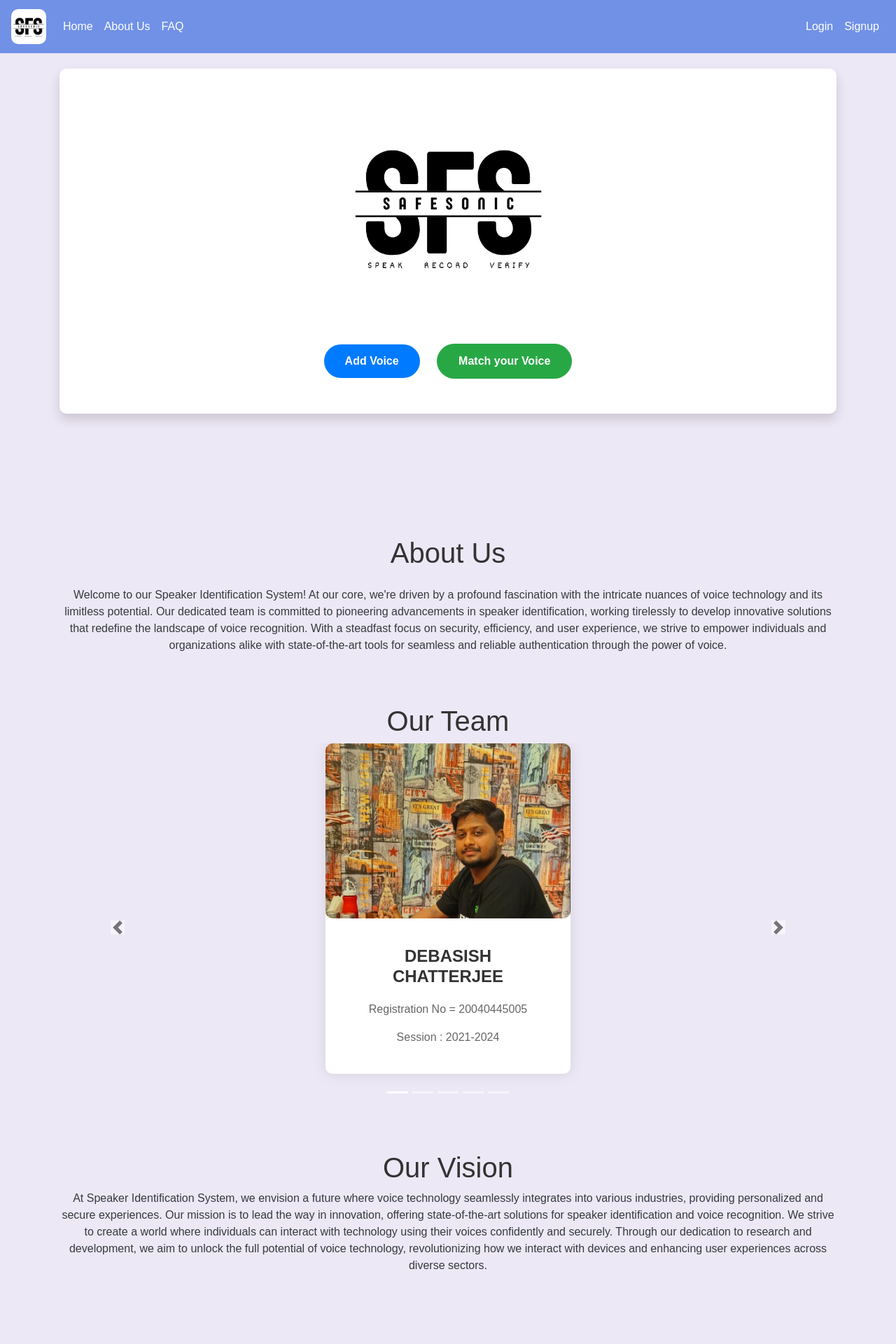
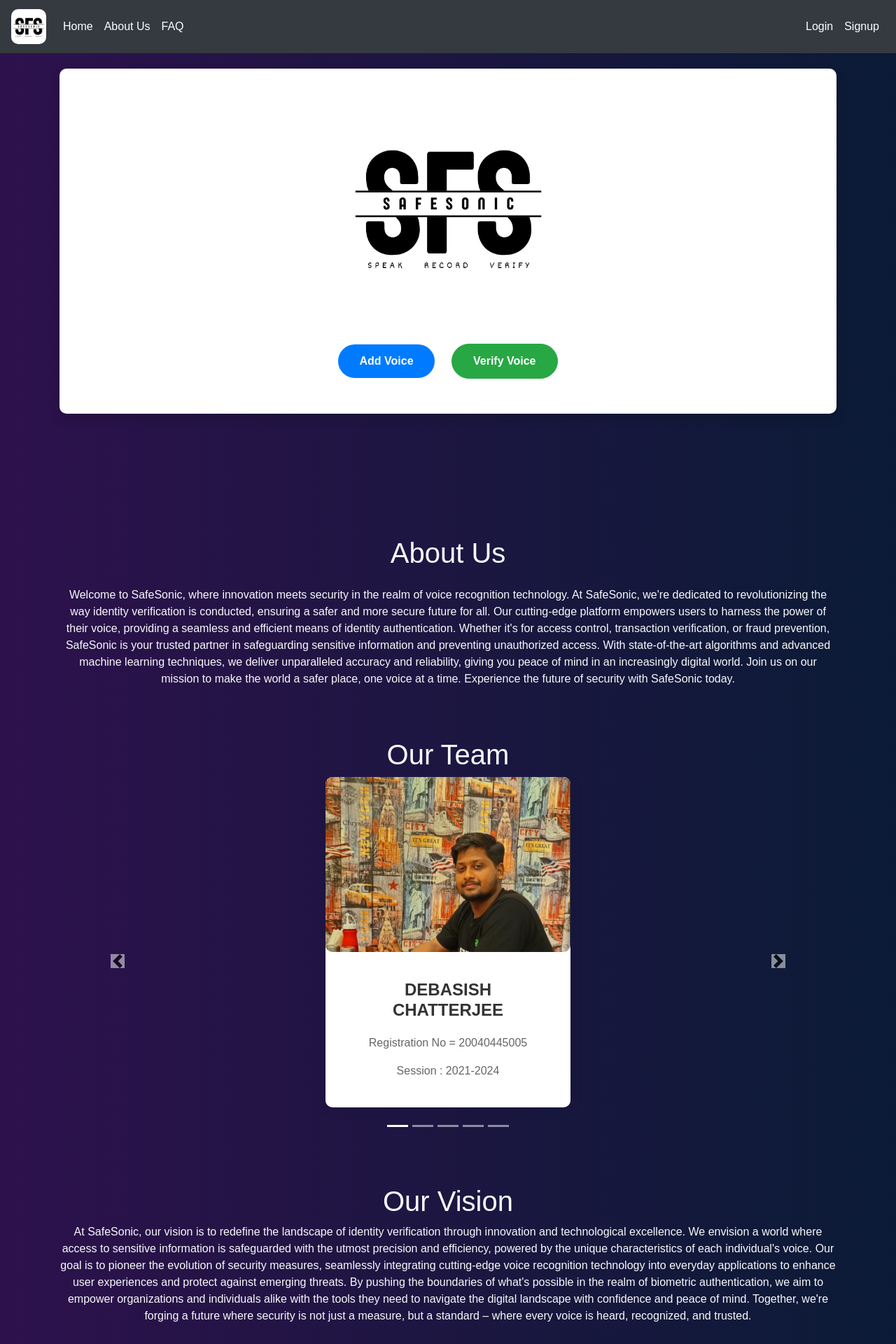
Before and after one commit to debasish1224/SafeSonic-Speaker_identification_System, a Flask app: page / in a window 1280 px wide. Shown: the top 1920 px of the page at 70% size. Run offline with Flask 3, Linux system fonts and the light colour scheme; some libraries are stand-ins or nearby versions.

Commit message:
Whole UI has been changed

```diff
--- a/app.py
+++ b/app.py
@@ -97,13 +97,13 @@
                         rate=RATE, input=True, input_device_index=index,
                         frames_per_buffer=CHUNK)  # Opening audio stream for recording
     print("Recording started")
-    socketio.emit('message', 'Test Recording Started....')  # Emitting a completion message
+    socketio.emit('message', 'Voice Recording Started For Verification....')  # Emitting a completion message
     Recordframes = []  # Initializing list to store audio frames
     for i in range(0, int(RATE / CHUNK * RECORD_SECONDS)):
         data = stream.read(CHUNK)  # Reading audio data from stream
         Recordframes.append(data)  # Appending audio data to list
     print("Recording stopped")
-    socketio.emit('message', 'Test Recording completed.')  # Emitting a completion message
+    socketio.emit('message', 'Voice Recording completed.')  # Emitting a completion message
     stream.stop_stream()  # Stopping audio stream
     stream.close()  # Closing audio stream
     audio.terminate()  # Terminating PyAudio object
@@ -232,7 +232,7 @@
     source = "D:\\SpeakerIdentificationSystem\\website\\training_set\\"  # Setting path to training data
     dest = "D:\\SpeakerIdentificationSystem\\website\\trained_models\\"  # Setting path to save trained models
     train_file = "D:\\SpeakerIdentificationSystem\\website\\training_set_addition.txt"  # Setting path to training file list
-    socketio.emit('message', 'Adding Started.....')
+    socketio.emit('message', 'Voice Addition Started into the Database....')
     file_paths = open(train_file, 'r')  # Opening training file list
     count = 1  # Initializing count
     features = np.asarray(())  # Initializing array to store features
@@ -268,7 +268,7 @@
         if os.path.isfile(file_path):
             os.remove(file_path)
             print("Deleted:", file_path)
-    socketio.emit('message', 'Added Successfully.....')
+    socketio.emit('message', 'Voice Added Successfully into the Database.')
 
 
 
@@ -335,7 +335,7 @@
     if request.method == 'POST':
         record_audio_train()
         # Instead of returning a plain string, return a JSON response with a message
-        return jsonify({'message': 'Audio recorded successfully'})
+        return jsonify({'message': 'Voice recorded successfully'})
     return render_template('record_train.html')
 
 
@@ -348,7 +348,7 @@
             return jsonify({'message': 'No recordings found. Please record your Voice first.'}),400
         # Check if training file is empty
         if os.path.getsize(train_file_path) == 0:
-            return jsonify({'message': 'No training recordings found. Please record your Voice first.'}),400
+            return jsonify({'message': 'No Voice recordings found. Please record your Voice first.'}),400
         train_model()
         return jsonify({'message': 'Voice Added successfully'})
     return render_template('record_train.html')
@@ -381,7 +381,7 @@
 def record_test():
     if request.method == 'POST':
         record_audio_test()
-        return jsonify({'message': 'Audio recorded for testing successfully'})
+        return jsonify({'message': 'Voice recorded for verification successfully'})
     return render_template('record_test.html')
 
 
@@ -425,10 +425,10 @@
         # Rename the model file
         os.rename(old_model_path, new_model_path)
         # Return a success message
-        return jsonify({'message': f'Model {old_name} renamed to {new_name} successfully'})
+        return jsonify({'message': f'Voice Identity {old_name} renamed to {new_name} successfully'})
     except FileNotFoundError:
         # If the old model file doesn't exist, return an error message
-        return jsonify({'message': f'Model {old_name} not found'}), 404
+        return jsonify({'message': f'Voice Identity {old_name} not found'}), 404
 
 @app.route('/delete_model', methods=['POST'])
 def delete_model():
@@ -443,10 +443,10 @@
         os.remove(model_path)
         # Return a success message and the updated list of models
         models = get_trained_models()
-        return jsonify({'message': f'Model {model_name} deleted successfully', 'models': models})
+        return jsonify({'message': f'Voice Identity {model_name} deleted successfully', 'models': models})
     except FileNotFoundError:
         # If the model file doesn't exist, return an error message
-        return jsonify({'message': f'Model {model_name} not found'}), 404
+        return jsonify({'message': f'Voice Identity {model_name} not found'}), 404
 
 @app.route('/signup', methods=['POST'])
 def signup():
--- a/static/css/styles.css
+++ b/static/css/styles.css
@@ -1,6 +1,7 @@
 body {
-    font-family: Arial, sans-serif;
-    background-color: #EDE8F5;
+    font-family: 'Arial', sans-serif;
+    background: linear-gradient(to right, #2d114c, #0b1b36);
+    color: #140e33;
     margin: 0;
     padding: 0;
     text-align: center;
--- a/static/js/script.js
+++ b/static/js/script.js
@@ -445,7 +445,7 @@
         // console.log("User logged in, navigating to record train page");
     } else {
         // User is not logged in, display an alert and open the login modal
-        alert("Please log in to access this feature.");
+        // alert("Please log in to access this feature.");
         $('#loginModal').modal('show'); // Open the login modal
     }
 }
@@ -457,7 +457,7 @@
         // console.log("User logged in, navigating to record train page");
     } else {
         // User is not logged in, display an alert and open the login modal
-        alert("Please log in to access this feature.");
+        // alert("Please log in to access this feature.");
         $('#loginModal').modal('show'); // Open the login modal
     }
 }
--- a/templates/dashboard.html
+++ b/templates/dashboard.html
@@ -10,7 +10,7 @@
 
     <style>
         body {
-            background-color: #ede8f5; /* Change background color */
+            background: linear-gradient(to right, #2d114c, #0b1b36);
         }
         /* Adjust search input and button */
         .search-container {
--- a/templates/index.html
+++ b/templates/index.html
@@ -14,7 +14,7 @@
 </head>
 
 <body>
-    <nav class="navbar navbar-expand-lg fixed-top >
+    <nav class="navbar navbar-expand-lg fixed-top bg-dark >
         <div class=" container-fluid">
         <a class="navbar-brand text-white" href="#">
             <b>
@@ -22,8 +22,9 @@
 
             </b>
         </a>
-        <button class="navbar-toggler ml-auto custom-toggler" type="button" data-toggle="collapse" data-target="#navbarSupportedContent"
-            aria-controls="navbarSupportedContent" aria-expanded="false" aria-label="Toggle navigation">
+        <button class="navbar-toggler ml-auto custom-toggler" type="button" data-toggle="collapse"
+            data-target="#navbarSupportedContent" aria-controls="navbarSupportedContent" aria-expanded="false"
+            aria-label="Toggle navigation">
             <span class="navbar-toggler-icon"></span>
         </button>
         <div class="collapse navbar-collapse" id="navbarSupportedContent">
@@ -142,18 +143,18 @@
                     <form action="\signup" method="post" id="signupForm">
                         <div class="form-group">
 
-                            <input type="text" class="form-control" id="signupFirstName" name="signupFirstName" placeholder="First Name"
-                                required>
+                            <input type="text" class="form-control" id="signupFirstName" name="signupFirstName"
+                                placeholder="First Name" required>
                         </div>
                         <div class="form-group">
 
-                            <input type="text" class="form-control" id="signupLastName" name="signupLastName" placeholder="Last Name"
-                                required>
+                            <input type="text" class="form-control" id="signupLastName" name="signupLastName"
+                                placeholder="Last Name" required>
                         </div>
                         <div class="form-group">
 
-                            <input type="email" class="form-control" id="signupEmail" name="signupEmail" placeholder="Enter email"
-                                required>
+                            <input type="email" class="form-control" id="signupEmail" name="signupEmail"
+                                placeholder="Enter email" required>
                         </div>
                         <div class="form-group">
 
@@ -211,12 +212,12 @@
         <div class="card shadow">
             <div class="card-body">
                 <b>
-                    <img src="/static/SafeSonic_Logo.png" alt="Your Logo" height="30%" width="30%" />
+                    <img src="/static/SafeSonic_Logo.png" alt="SafeSonic Logo" height="30%" width="30%" />
 
                 </b>
                 <br>
                 <a id="logincheck" class="btn btn-primary" title="Click to add voice">Add Voice</a>
-                <a id="logincheck2" class="btn btn-success" title="Click to verify your voice ">Match your Voice</a>
+                <a id="logincheck2" class="btn btn-success" title="Click to verify your voice ">Verify Voice</a>
 
             </div>
         </div>
@@ -230,22 +231,23 @@
     <div id="about-us">
         <br>
         <br>
-        <div class="container mt-2 text-dark">
-            <h1 class="mb-4">About Us</h1>
+        <div class="container mt-2 text-light">
+            <h1 class="mb-4 text-light" style="font-style:bold;">About Us</h1>
 
             <p>
-                Welcome to our Speaker Identification System! At our core, we're driven by a profound fascination with
-                the
-                intricate nuances of voice technology and its limitless potential. Our dedicated team is committed to
-                pioneering advancements in speaker identification, working tirelessly to develop innovative solutions
-                that
-                redefine the landscape of voice recognition. With a steadfast focus on security, efficiency, and user
-                experience, we strive to empower individuals and organizations alike with state-of-the-art tools for
-                seamless and reliable authentication through the power of voice.
+                Welcome to SafeSonic, where innovation meets security in the realm of voice recognition technology. At
+                SafeSonic, we're dedicated to revolutionizing the way identity verification is conducted, ensuring a
+                safer and more secure future for all. Our cutting-edge platform empowers users to harness the power of
+                their voice, providing a seamless and efficient means of identity authentication. Whether it's for
+                access control, transaction verification, or fraud prevention, SafeSonic is your trusted partner in
+                safeguarding sensitive information and preventing unauthorized access. With state-of-the-art algorithms
+                and advanced machine learning techniques, we deliver unparalleled accuracy and reliability, giving you
+                peace of mind in an increasingly digital world. Join us on our mission to make the world a safer place,
+                one voice at a time. Experience the future of security with SafeSonic today.
             </p>
             <br>
             <br>
-            <h1 class="mt-2">Our Team</h1>
+            <h1 class="mt-2 text-light" style="font-style:bold;">Our Team</h1>
 
             <div id="carouselExampleIndicators" class="carousel slide" data-bs-interval="3000" data-ride="carousel">
                 <ol class="carousel-indicators">
@@ -352,16 +354,18 @@
             <br>
             <br>
 
-            <h1 class="mt-2">Our Vision</h1>
+            <h1 class="mt-2 text-light" style="font-style:bold;">Our Vision</h1>
 
-            <p>
-                At Speaker Identification System, we envision a future where voice technology seamlessly integrates into
-                various industries, providing personalized and secure experiences. Our mission is to lead the way in
-                innovation, offering state-of-the-art solutions for speaker identification and voice recognition. We
-                strive to create a world where individuals can interact with technology using their voices confidently
-                and securely. Through our dedication to research and development, we aim to unlock the full potential
-                of voice technology, revolutionizing how we interact with devices and enhancing user experiences across
-                diverse sectors.
+            <p class="text-light">
+                At SafeSonic, our vision is to redefine the landscape of identity verification through innovation and
+                technological excellence. We envision a world where access to sensitive information is safeguarded with
+                the utmost precision and efficiency, powered by the unique characteristics of each individual's voice.
+                Our goal is to pioneer the evolution of security measures, seamlessly integrating cutting-edge voice
+                recognition technology into everyday applications to enhance user experiences and protect against
+                emerging threats. By pushing the boundaries of what's possible in the realm of biometric authentication,
+                we aim to empower organizations and individuals alike with the tools they need to navigate the digital
+                landscape with confidence and peace of mind. Together, we're forging a future where security is not just
+                a measure, but a standard – where every voice is heard, recognized, and trusted.
             </p>
             <br>
             <br>
@@ -369,20 +373,20 @@
     </div>
 
     <div id="faq" class="container mt-2">
-        <h1 class="mb-4 text-dark">FAQ</h1>
+        <h1 class="mb-4 text-light" style="font-style:bold;">FAQ</h1>
         <div class="accordion" id="faqAccordion">
             <!-- FAQ item 1 -->
             <div class="accordion-item">
                 <h5 class="accordion-header" id="headingOne">
                     <button class="accordion-button" type="button" data-toggle="collapse" data-target="#collapseOne"
                         aria-expanded="true" aria-controls="collapseOne">
-                        How does the Speaker Identification System work?
+                        How does the SafeSonic work?
                     </button>
                 </h5>
                 <div id="collapseOne" class="accordion-collapse collapse" aria-labelledby="headingOne"
                     data-parent="#faqAccordion">
                     <div class="accordion-body">
-                        Answer: The Speaker Identification System works by capturing and analyzing unique vocal
+                        Answer: The SafeSonic works by capturing and analyzing unique vocal
                         characteristics of individuals, such as pitch, tone, and pronunciation. These characteristics
                         are
                         then compared with stored voice profiles to verify the identity of the speaker.
@@ -394,13 +398,13 @@
                 <h5 class="accordion-header" id="headingTwo">
                     <button class="accordion-button collapsed" type="button" data-toggle="collapse"
                         data-target="#collapseTwo" aria-expanded="false" aria-controls="collapseTwo">
-                        Is the Speaker Identification System accurate?
+                        Is the SafeSonic accurate?
                     </button>
                 </h5>
                 <div id="collapseTwo" class="accordion-collapse collapse" aria-labelledby="headingTwo"
                     data-parent="#faqAccordion">
                     <div class="accordion-body">
-                        Answer: Yes, the Speaker Identification System boasts high accuracy due to its advanced voice
+                        Answer: Yes, the SafeSonic boasts high accuracy due to its advanced voice
                         recognition technology. It undergoes rigorous testing to ensure reliable identification even in
                         varied environmental conditions.
                     </div>
@@ -435,7 +439,7 @@
                 <div id="collapseFour" class="accordion-collapse collapse" aria-labelledby="headingFour"
                     data-parent="#faqAccordion">
                     <div class="accordion-body">
-                        Answer: User privacy is paramount. The Speaker Identification System employs stringent security
+                        Answer: User privacy is paramount. The SafeSonic employs stringent security
                         measures to safeguard voice data, including encryption during storage and transmission. Access
                         to voice profiles is strictly controlled and governed by privacy policies.
                     </div>
@@ -446,7 +450,7 @@
                 <h5 class="accordion-header" id="headingFive">
                     <button class="accordion-button collapsed" type="button" data-toggle="collapse"
                         data-target="#collapseFive" aria-expanded="false" aria-controls="collapseFive">
-                        What are the applications of the Speaker Identification System?
+                        What are the applications of the SafeSonic?
                     </button>
                 </h5>
                 <div id="collapseFive" class="accordion-collapse collapse" aria-labelledby="headingFive"
@@ -469,7 +473,7 @@
                 <div id="collapseSix" class="accordion-collapse collapse" aria-labelledby="headingSix"
                     data-parent="#faqAccordion">
                     <div class="accordion-body">
-                        Answer: Yes, the Speaker Identification System is designed to accommodate a wide range of
+                        Answer: Yes, the SafeSonic is designed to accommodate a wide range of
                         languages, accents, and dialects. Its robust algorithms are trained on diverse datasets to
                         ensure accuracy and effectiveness across linguistic variations.
                     </div>
@@ -483,41 +487,41 @@
 
     <!-- FOOTER -->
     <footer class="w-100 flex-shrink-0 bg-dark text-white">
-        <div class="container py-2">
-            <div class="row gy-4 gx-5">
+        <div class="container py-5">
+            <div class="row gy-4 gx-lg-5">
                 <div class="col-lg-4 col-md-6">
-                    <h5 class="h1 text-primary">SafeSonic</h5>
-                    <h5 class="text-white">Speak Record Verify</h5>
-                    <h6 class="text-muted">&copy; 2024 Copyrights. All rights reserved.
-                        <a class="text-primary" href="#">SafeSonic.com</a>
-                    </h6>
+                    <h5 class="text-primary mb-4" style="margin-left: 120px;">SafeSonic</h5>
+                    <p class="text-light">Speak Record Verify</p>
+                    <p class="text-light">&copy; 2024 SafeSonic. All rights reserved.</p>
+                    <p><a class="text-primary" href="#">Visit SafeSonic.com</a></p>
                 </div>
                 <div class="col-lg-2 col-md-6">
-                    <h5 class="text-primary mb-3">Quick links</h5>
-                    <ul class="list-unstyled text-light">
+                    <h5 class="text-primary mb-4" style="margin-left: 27px;">Quick Links</h5>
+                    <ul class="list-unstyled">
                         <li><a href="#" class="text-light">Home</a></li>
                         <li><a href="#about-us" class="text-light">About Us</a></li>
                         <li><a href="#faq" class="text-light">FAQ</a></li>
                     </ul>
                 </div>
                 <div class="col-lg-2 col-md-6">
-                    <h5 class="text-primary mb-3">Follow Us</h5>
+                    <h5 class="text-primary mb-4" style="margin-left: 10px;">Follow Us</h5>
                     <div class="d-flex">
-                        <a href="#" class="text-light me-2 mr-2"><i class="fab fa-facebook fa-lg"></i></a>
-                        <a href="#" class="text-light me-2 mr-2"><i class="fab fa-twitter fa-lg"></i></a>
-                        <a href="#" class="text-light me-2 mr-2"><i class="fab fa-instagram fa-lg"></i></a>
-                        <a href="#" class="text-light me-2 mr-2"><i class="fab fa-linkedin fa-lg"></i></a>
+                        <a href="#" class="text-light me-2 p-1"><i class="fab fa-facebook fa-lg"></i></a>
+                        <a href="#" class="text-light me-2 p-1"><i class="fab fa-twitter fa-lg"></i></a>
+                        <a href="#" class="text-light me-2 p-1"><i class="fab fa-instagram fa-lg"></i></a>
+                        <a href="#" class="text-light me-2 p-1"><i class="fab fa-linkedin fa-lg"></i></a>
                     </div>
                 </div>
                 <div class="col-lg-4 col-md-6">
-                    <h5 class="text-primary mb-3">Contact Us</h5>
-                    <p><a href="https://www.google.com/maps/dir/24.2871479,87.2568078/dumka+engineering+college+maps/@24.284825,87.2510662,15z/data=!3m1!4b1!4m9!4m8!1m1!4e1!1m5!1m1!1s0x39f0b7754e7ad5cf:0xf51debab4712fcfe!2m2!1d87.2635578!2d24.284384?entry=ttu" class="fas fa-map-marker-alt me-2"></a> Dumka Engineering College, Dumka</p>
-                    <p><a href="mailto:vishwakarmaanjan@gmail.com" class="fas fa-envelope me-2"></a> info@safesonic.com</p>
-                    <p><a href="tel:+916287714671" class="fas fa-phone me-2"></a> +91 6287714671</p>
+                    <h5 class="text-primary mb-4" style="margin-left: 120px;">Contact Us</h5>
+                    <p><i class="fas fa-map-marker-alt me-2"></i> Dumka Engineering College, Dumka</p>
+                    <p><i class="fas fa-envelope me-2"></i> info@safesonic.com</p>
+                    <p><i class="fas fa-phone me-2"></i> +91 6287714671</p>
                 </div>
             </div>
         </div>
     </footer>
+
 
     <script src="https://code.jquery.com/jquery-3.5.1.slim.min.js"></script>
     <script src="https://cdn.jsdelivr.net/npm/@popperjs/core@2.5.4/dist/umd/popper.min.js"></script>
```
Also changed, not shown: templates/record_test.html (+28 -10 lines), templates/record_train.html (+30 -19 lines), templates/result.html (+65 -45 lines), 5 other files.
